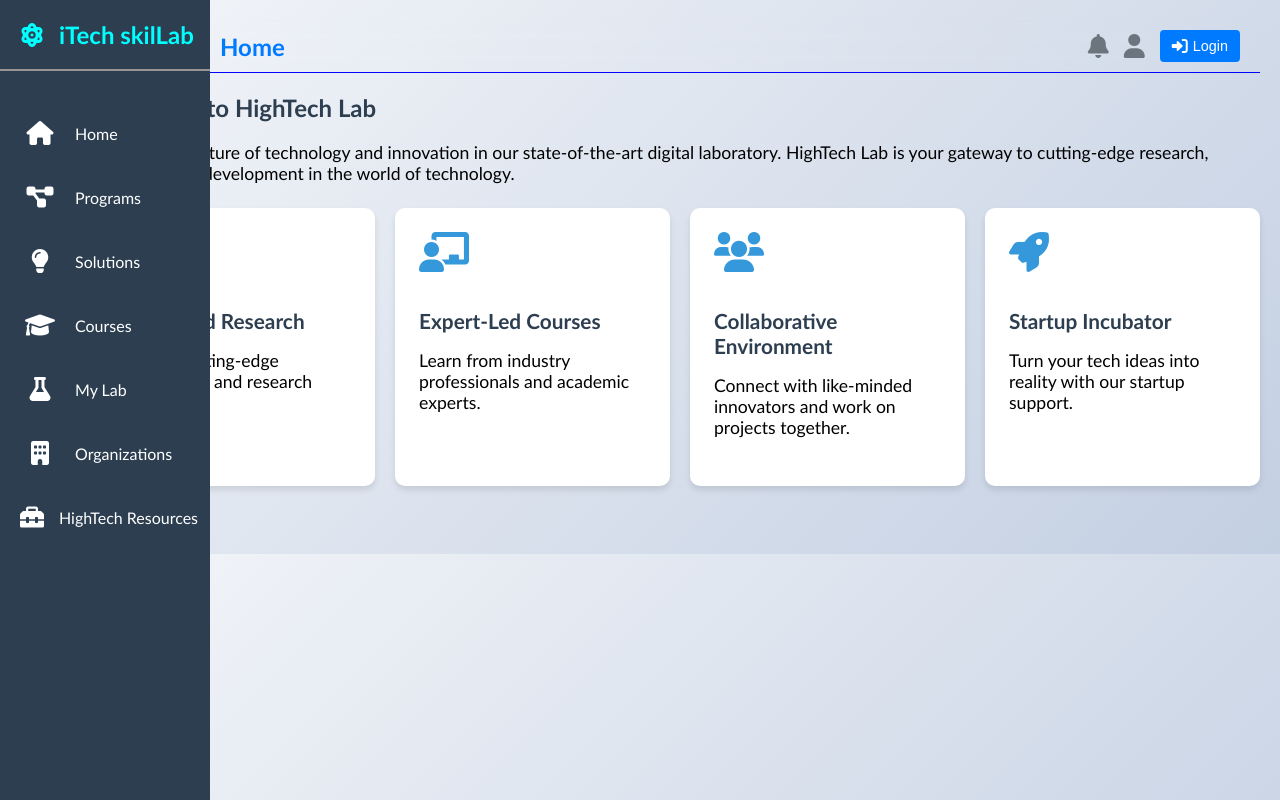
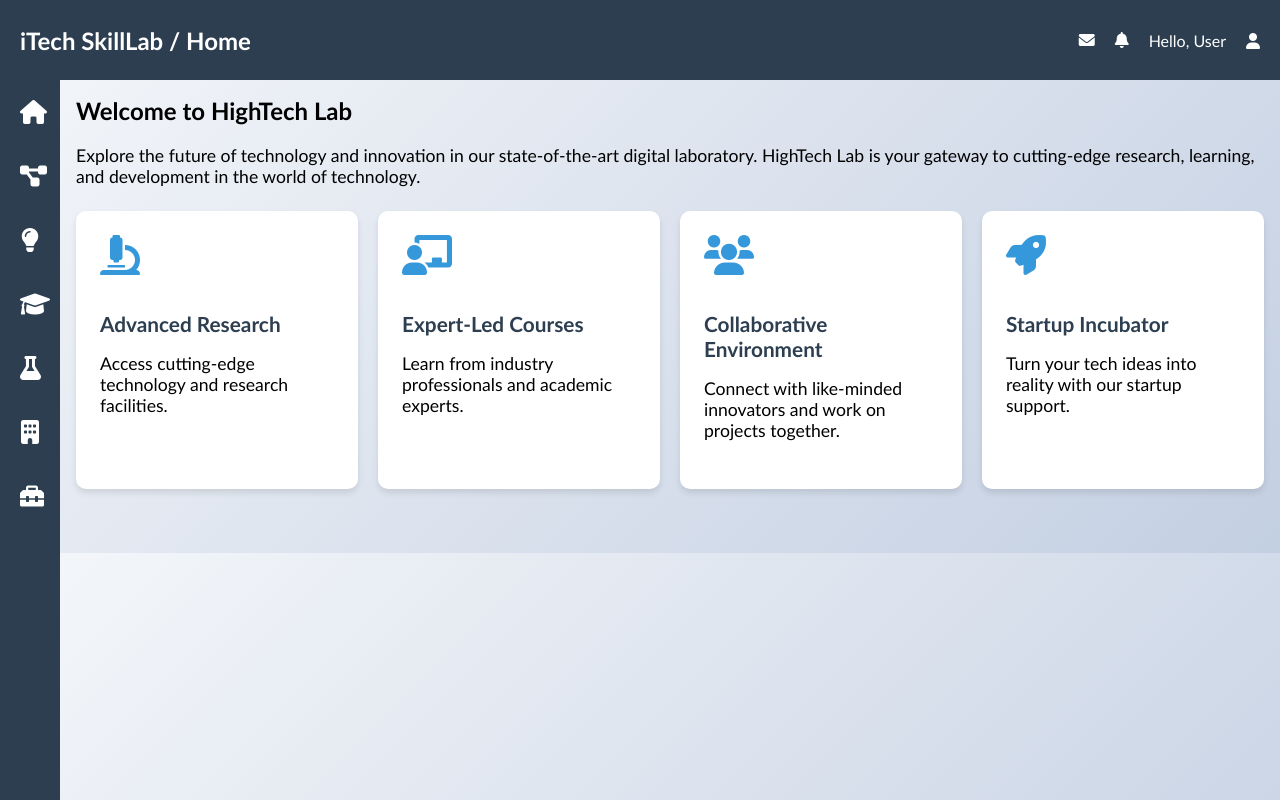
Before and after one commit to catalyst254/highTech, a PHP site: page /hightechlab.html in a window 1280 px wide. Run offline with PHP 8.4, Linux system fonts and the light colour scheme.

Commit message:
update changes

```diff
--- a/about.html
+++ b/about.html
@@ -34,7 +34,7 @@
     </div>
     <header id="main-header">
         <div class="logo">
-            <img src="logo.jpg" alt="Gitonga Tech Studio">
+            <img src="logo.png" alt="Gitonga Tech Studio">
         </div>
         <h2>HighTech Quantum</h2>
         <nav>
--- a/hightechlab.html
+++ b/hightechlab.html
@@ -3,17 +3,37 @@
 <head>
     <meta charset="UTF-8">
     <meta name="viewport" content="width=device-width, initial-scale=1.0">
-    <title>HighTech Lab</title>
+    <title>iTech skilLab</title>
     <link rel="stylesheet" href="https://cdnjs.cloudflare.com/ajax/libs/font-awesome/6.0.0-beta3/css/all.min.css">
     <link rel="stylesheet" href="htql.css">
 </head>
 <body>
+    <header class="header">
+        <div class="hamburger">&#9776;</div>
+        <div class="header-title">iTech SkillLab / <span id="current-page">Home</span></div>
+        <nav class="header-nav">
+            <i class="fas fa-envelope"></i>
+            <i class="fas fa-bell"></i>
+            <div class="user-greeting">Hello, <span id="user-name">User</span></div>
+            <div class="user-dropdown">
+                <i class="fas fa-user"></i>
+                <div class="user-dropdown-content">
+                    <a href="#">Edit Profile</a>
+                    <a href="#">Messages</a>
+                    <a href="#">Notifications</a>
+                    <a href="#">Logout</a>
+                </div>
+            </div>
+        </nav>
+        <div class="three-dot-menu">&#8942;</div>
+        <div class="mobile-dropdown">
+            <a href="#"><i class="fas fa-envelope"></i> Messages</a>
+            <a href="#"><i class="fas fa-bell"></i> Notifications</a>
+            <a href="#"><i class="fas fa-user"></i> Profile</a>
+        </div>
+    </header>
+
     <nav class="sidenav">
-
-        <div class="nav-title">
-            <i class="fas fa-atom"></i>
-            <span>iTech skilLab</span>
-        </div>
         <div class="nav-item" data-section="home">
             <i class="fas fa-home"></i>
             <span>Home</span>
@@ -44,20 +64,9 @@
         </div>
     </nav>
 
-    <main class="content">
-        <!-- home -->
+
+    <main class="main-content">
         <section id="home" class="section active">
-            <div class="top">
-                <h1><span>Home</span></h1>
-                <div class="user-controls">
-                    <i class="fas fa-bell user-icon"></i>
-                    <i class="fas fa-user user-icon"></i>
-                    <button class="login-btn">
-                        <i class="fas fa-sign-in-alt"></i>
-                        <span>Login</span>
-                    </button>
-                </div>
-            </div>
             <h1>Welcome to HighTech Lab</h1>
             <p>Explore the future of technology and innovation in our state-of-the-art digital laboratory. HighTech Lab is your gateway to cutting-edge research, learning, and development in the world of technology.</p>
             <div class="card-grid">
@@ -84,19 +93,7 @@
             </div>
         </section>
 
-            <!-- programs-->
         <section id="programs" class="section">
-            <div class="top">
-                <h1><span>Tech programs</span></h1>
-                <div class="user-controls">
-                    <i class="fas fa-bell user-icon"></i>
-                    <i class="fas fa-user user-icon"></i>
-                    <button class="login-btn">
-                        <i class="fas fa-sign-in-alt"></i>
-                        <span>Login</span>
-                    </button>
-                </div>
-            </div>
             <h1>Empowering the Next Generation of Tech Leaders</h1>
             <p class="intro">Discover our wide array of cutting-edge technology programs designed to propel your career in various tech domains.</p>
             <div class="card-grid">
@@ -155,19 +152,7 @@
             </div>
         </section>
 
-        <!-- Our solutions -->
         <section id="solutions" class="section">
-            <div class="top">
-                <h1><span>Our Solutions</span></h1>
-                <div class="user-controls">
-                    <i class="fas fa-bell user-icon"></i>
-                    <i class="fas fa-user user-icon"></i>
-                    <button class="login-btn">
-                        <i class="fas fa-sign-in-alt"></i>
-                        <span>Login</span>
-                    </button>
-                </div>
-            </div>
             <p>Discover innovative technological solutions to address modern challenges.</p>
             <div class="card-grid">
                 <div class="card">
@@ -188,19 +173,7 @@
             </div>
         </section>
 
- <!-- Our Courses -->
         <section id="courses" class="section">
-    <div class="top">
-        <h1><span>Our Courses</span></h1>
-        <div class="user-controls">
-            <i class="fas fa-bell user-icon"></i>
-            <i class="fas fa-user user-icon"></i>
-            <button class="login-btn">
-                <i class="fas fa-sign-in-alt"></i>
-                <span>Login</span>
-            </button>
-        </div>
-    </div>
             <p class="courses-description">Unlock your potential with our diverse range of expert-led technology courses.</p>
             <div class="courses-grid">
                 <div class="course-card">
@@ -306,19 +279,7 @@
               </div>
         </section>
 
-        <!-- user Lab -->
         <section id="my-lab" class="section">
-            <div class="top">
-                <h1><span>User Lab</span></h1>
-                <div class="user-controls">
-                    <i class="fas fa-bell user-icon"></i>
-                    <i class="fas fa-user user-icon"></i>
-                    <button class="login-btn">
-                        <i class="fas fa-sign-in-alt"></i>
-                        <span>Login</span>
-                    </button>
-                </div>
-            </div>
             <div class="lab-content not-logged-in">
                 <div class="welcome-container">
                     <h2 class="welcome-heading">Welcome to Your <span class="highlight">Future Lab Space</span></h2>
@@ -341,139 +302,69 @@
                     </div>
                 </div>
             </div>
-
             <div class="lab-content logged-in">
-                <h2>Welcome back, <span class="user-name">User</span>!</h2>
-                <div class="lab-dashboard">
-                    <div class="card">
-                        <h3>Ongoing Projects</h3>
-                        <ul class="project-list">
-                            <li>AI Chatbot Development</li>
-                            <li>IoT Home Automation</li>
-                        </ul>
-                        <button class="cta-button">Manage Projects</button>
-                    </div>
-                    <div class="card">
-                        <h3>Recent Resources</h3>
-                        <ul class="resource-list">
-                            <li>Intro to Machine Learning</li>
-                            <li>Advanced Python Programming</li>
-                        </ul>
-                        <button class="cta-button">View All Resources</button>
-                    </div>
-                    <div class="card">
-                        <h3>Lab Stats</h3>
-                        <p>Projects Completed: 5</p>
-                        <p>Courses Taken: 3</p>
-                        <p>Lab Hours: 120</p>
-                    </div>
-                </div>
+                <!-- ... (keep the existing my-lab content) ... -->
             </div>
         </section>
 
-
-        <!-- organizations -->
         <section id="organizations" class="section">
-            <div class="top">
-                <h1><span>Organizations</span></h1>
-                <div class="user-controls">
-                    <i class="fas fa-bell user-icon"></i>
-                    <i class="fas fa-user user-icon"></i>
-                    <button class="login-btn">
-                        <i class="fas fa-sign-in-alt"></i>
-                        <span>Login</span>
-                    </button>
-                </div>
-            </div>
-            <h2></h2>
+            <h2>Organizations</h2>
             <p>Explore partner organizations and collaboration opportunities.</p>
-            <!-- Add content for Organizations section -->
+            <!-- Add more content for Organizations section -->
         </section>
 
-        <!--  resources -->
         <section id="resources" class="section">
-            <div class="top">
-                <h1><span>Resources</span></h1>
-                <div class="user-controls">
-                    <i class="fas fa-bell user-icon"></i>
-                    <i class="fas fa-user user-icon"></i>
-                    <button class="login-btn">
-                        <i class="fas fa-sign-in-alt"></i>
-                        <span>Login</span>
-                    </button>
-                </div>
-            </div>
-            <h2></h2>
+            <h2>HighTech Resources</h2>
             <p>Access a wealth of tech resources and learning materials.</p>
-            <!-- Add content for HighTech Resources section -->
+            <!-- Add more content for HighTech Resources section -->
         </section>
     </main>
 
    <script>
     document.addEventListener('DOMContentLoaded', function() {
     const navItems = document.querySelectorAll('.nav-item');
+    const currentPage = document.getElementById('current-page');
+    const hamburger = document.querySelector('.hamburger');
+    const threeDotsMenu = document.querySelector('.three-dot-menu');
+    const sidenav = document.querySelector('.sidenav');
+    const headerNav = document.querySelector('.header-nav');
+    const mobileDropdown = document.querySelector('.mobile-dropdown');
     const sections = document.querySelectorAll('.section');
 
     navItems.forEach(item => {
         item.addEventListener('click', function() {
+            const sectionName = this.querySelector('span').textContent;
             const sectionId = this.getAttribute('data-section');
-                    sections.forEach(section => {
-                        section.classList.remove('active');
-                    });
+            currentPage.textContent = sectionName;
+
+            // Hide all sections and show the selected one
+            sections.forEach(section => section.classList.remove('active'));
             document.getElementById(sectionId).classList.add('active');
-                });
+
+            if (window.innerWidth <= 768) {
+                sidenav.classList.remove('show');
+            }
         });
     });
 
-    </script>
-    <!--lab-->
-      <script>
-        document.addEventListener('DOMContentLoaded', function() {
-            const loginBtn = document.querySelector('.login-btn');
-            const signupBtn = document.querySelector('.signup-btn');
-            const logoutBtn = document.querySelector('.logout-btn');
-            const notLoggedInContent = document.querySelector('.not-logged-in');
-            const loggedInContent = document.querySelector('.logged-in');
+    hamburger.addEventListener('click', function() {
+        sidenav.classList.toggle('show');
+    });
 
-            function showLoggedInContent() {
-                notLoggedInContent.style.display = 'none';
-                loggedInContent.style.display = 'block';
-                loginBtn.style.display = 'none';
-                logoutBtn.style.display = 'inline-block';
-            }
+    threeDotsMenu.addEventListener('click', function() {
+        mobileDropdown.style.display = mobileDropdown.style.display === 'block' ? 'none' : 'block';
+    });
 
-            function showNotLoggedInContent() {
-                notLoggedInContent.style.display = 'block';
-                loggedInContent.style.display = 'none';
-                loginBtn.style.display = 'inline-block';
-                logoutBtn.style.display = 'none';
-            }
-
-            loginBtn.addEventListener('click', function() {
-                // Placeholder for actual login logic
-                const userName = prompt("Enter your name:");
-                if (userName) {
-                    document.querySelector('.user-name').innerText = userName;
-                    showLoggedInContent();
+    window.addEventListener('resize', function() {
+        if (window.innerWidth > 768) {
+            sidenav.classList.remove('show');
+            headerNav.style.display = 'flex';
+            mobileDropdown.style.display = 'none';
+        } else {
+            headerNav.style.display = 'none';
         }
     });
-
-            signupBtn.addEventListener('click', function() {
-                // Placeholder for actual signup logic
-                const userName = prompt("Enter your name:");
-                if (userName) {
-                    document.querySelector('.user-name').innerText = userName;
-                    showLoggedInContent();
-                }
-            });
-
-            logoutBtn.addEventListener('click', showNotLoggedInContent);
-
-            // Initially show the not-logged-in content
-            showNotLoggedInContent();
 });
    </script>
-
-
 </body>
 </html>
--- a/htql.css
+++ b/htql.css
@@ -7,46 +7,51 @@ body {
   overflow-x: hidden;
 }
 
+
+.header {
+  display: flex;
+  justify-content: space-between;
+  align-items: center;
+  padding: 10px 20px;
+  background-color: #2c3e50;
+  color: white;
+  position: fixed;
+  top: 0;
+  left: 0;
+  right: 0;
+  z-index: 1000;
+  height: 60px;
+}
+
+.header-title {
+  font-size: 24px;
+  font-weight: bold;
+}
+
+.header-nav {
+  display: flex;
+  align-items: center;
+}
+
+.header-nav > * {
+  margin-left: 20px;
+}
+
 .sidenav {
-  width: 80px;
-  height: 200vh;
+  height: calc(100% - 60px);
+  width: 60px;
+  position: fixed;
+  z-index: 1;
+  top: 60px;
+  left: 0;
   background-color: #2c3e50;
-  transition: width 0.3s;
-  overflow: hidden;
-  position: fixed;
-  z-index: 10000;
+  overflow-x: hidden;
+  transition: 0.3s;
+  padding-top: 20px;
 }
 
 .sidenav:hover {
-  width: 210px;
-}
-
-/** nav title here*/
-.nav-title {
-  font-size: 24px;
-  color: rgb(0, 255, 255);
-  padding: 20px;
-  border-bottom: 2px solid #969494;
-  display: flex;
-  align-items: center;
-  font-weight: bolder;
-  margin-bottom: 30px;
-}
-
-.nav-title i {
-  font-size: 24px;
-  width: 40px;
-  text-align: center;
-}
-
-.nav-title span {
-  display: none;
-  white-space: nowrap;
-  margin-left: 15px;
-}
-
-.sidenav:hover .nav-title span {
-  display: inline;
+  width: 250px;
 }
 
 .nav-item {
@@ -73,86 +78,117 @@ body {
   margin-left: 15px;
   display: none;
   white-space: nowrap;
+  font-size: 1.4rem;
+  color: #ffffff;
 }
 
 .sidenav:hover .nav-item span {
   display: inline;
 }
 
-/** top headings code **/
-.top {
-  display: flex;
-  justify-content: space-between;
-  align-items: center;
-  padding: 10px 20px;
-  backdrop-filter: blur(10px);
-  border-bottom: 1px solid #0004ff;
-  position: sticky;
-  top: 0;
-  z-index: 1000;
+.main-content {
+  margin-left: 60px;
+  margin-top: 60px;
+  padding: 16px;
+  transition: margin-left .3s;
 }
 
-.top h1 {
-  margin: 0;
-  font-size: 1.5rem;
-  text-align: center;
+.sidenav:hover + .main-content {
+  margin-left: 250px;
 }
 
-.top h1 span {
-  color: #007bff;
-  margin-left: 100px;
+.user-dropdown {
+  position: relative;
+  display: inline-block;
 }
 
-.user-controls {
-  display: flex;
-  align-items: center;
-  gap: 15px;
+.user-dropdown-content {
+  display: none;
+  position: absolute;
+  background-color: #f9f9f9;
+  min-width: 160px;
+  box-shadow: 0px 8px 16px 0px rgba(0,0,0,0.2);
+  z-index: 1;
+  right: 0;
 }
 
-.user-icon {
-  font-size: 1.5rem;
-  color: #6c757d;
+.user-dropdown-content a {
+  color: black;
+  padding: 12px 16px;
+  text-decoration: none;
+  display: block;
 }
 
-.login-btn, .logout-btn {
-  display: flex;
-  align-items: center;
-  gap: 5px;
-  padding: 8px 12px;
-  background-color: #007bff;
-  color: white;
-  border: none;
-  border-radius: 4px;
-  cursor: pointer;
-  transition: background-color 0.3s;
-  font-size: 0.9rem;
+.user-dropdown-content a:hover {
+  background-color: #f1f1f1;
 }
 
-.login-btn:hover, .logout-btn:hover {
-  background-color: #0056b3;
+.user-dropdown:hover .user-dropdown-content {
+  display: block;
 }
 
-.login-btn i, .logout-btn i {
-  font-size: 1rem;
+.mobile-dropdown{
+  display: none;
 }
 
-.content {
-  flex-grow: 1;
-  padding: 20px;
-  margin-left: 80px;
+.hamburger, .three-dot-menu {
+  display: none;
+  font-size: 24px;
+  cursor: pointer;
 }
 
-h1, h2 {
-  color: #2c3e50;
+@media screen and (max-width: 768px) {
+  .header-nav {
+      display: none;
+  }
+
+  .hamburger, .three-dot-menu {
+      display: block;
+  }
+
+  .sidenav {
+      width: 0;
+      left: -250px;
+  }
+
+  .sidenav.show {
+      width: 250px;
+      left: 0;
+  }
+
+  .main-content {
+      margin-left: 0;
+  }
+
+  .mobile-dropdown {
+      display: none;
+      position: absolute;
+      top: 60px;
+      right: 0;
+      background-color: #f9f9f9;
+      min-width: 160px;
+      box-shadow: 0px 8px 16px 0px rgba(0,0,0,0.2);
+      z-index: 1;
+  }
+
+  .mobile-dropdown a {
+      color: black;
+      padding: 12px 16px;
+      text-decoration: none;
+      display: block;
+  }
+
+  .mobile-dropdown a:hover {
+      background-color: #f1f1f1;
+  }
 }
-
 .section {
   display: none;
 }
-
 .section.active {
   display: block;
 }
+
 
 .cta-button {
   display: inline-block;
--- a/index.html
+++ b/index.html
@@ -36,7 +36,7 @@
     </div>
     <header id="main-header">
         <div class="logo">
-            <img src="logo.jpg" alt="Gitonga Tech Studio">
+            <img src="logo.png" alt="Gitonga Tech Studio">
         </div>
         <h2>HighTech Quantum</h2>
         <nav>
--- a/services.html
+++ b/services.html
@@ -36,7 +36,7 @@
     </div>
     <header id="main-header">
         <div class="logo">
-            <img src="logo.jpg" alt="Gitonga Tech Studio">
+            <img src="logo.png" alt="Gitonga Tech Studio">
         </div>
         <h2>HighTech Quantum</h2>
         <nav>
```
Also changed, not shown: other parts of htql.css (+2 -45 lines), style.css (+3 -4 lines), test.html (added, +125 -0 lines), logo.jpg (deleted), logo.png (added), skill.jpg (added). Lines whose indentation alone changed are shown as unchanged.
